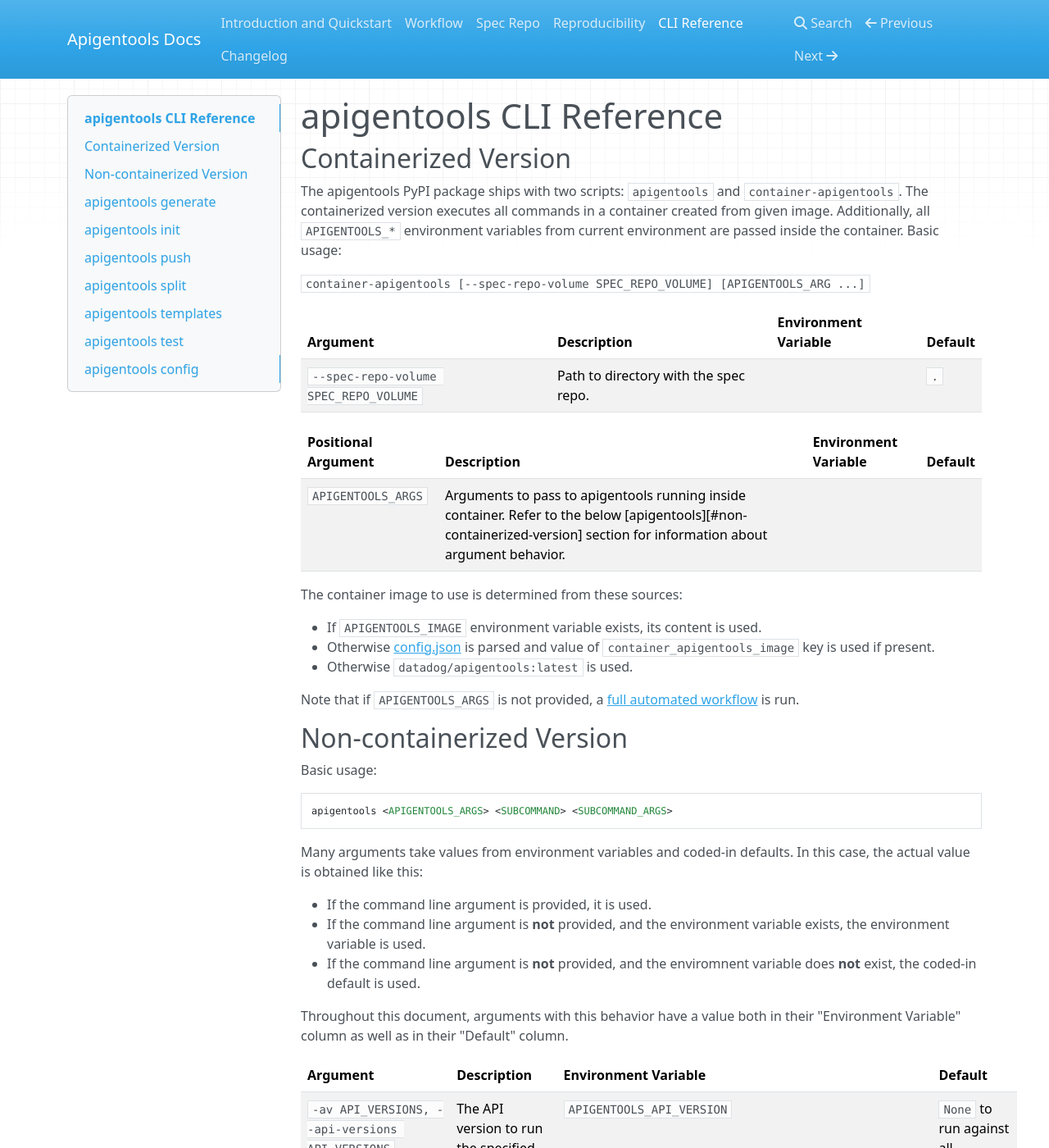
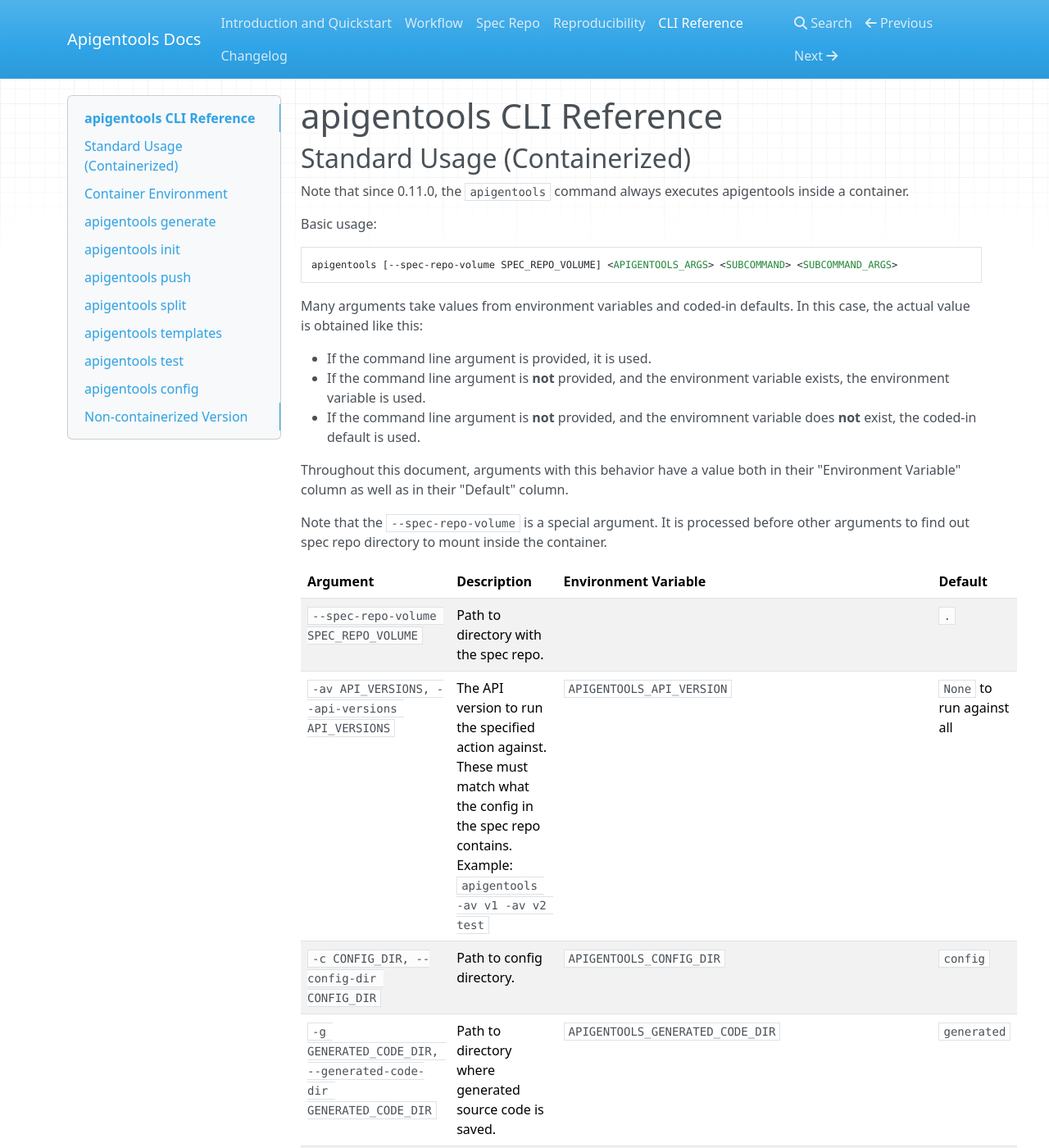
Before and after one commit to DataDog/apigentools, an MkDocs documentation site: the page built from docs/cli.md, in a window 1280 px wide and 1400 px high. Shown: the whole window at 82% size. Built offline with MkDocs 1.6.1, drawn with Linux system fonts in a browser that asks for light colours; nearby versions of some CDN libraries; some of the changed text lies outside the part shown.

Commit message:
Make `apigentools` use containerized version of itself by default

````diff
--- a/.pre-commit-hooks.yaml
+++ b/.pre-commit-hooks.yaml
@@ -6,6 +6,7 @@
       - validate
     description: Validate OpenAPI specification files generated by apigentools using configuration inside this repository.
     pass_filenames: false
+# left here for historical purposes, `apigentools-validate` is now containerized because `apigentools` itself is containerized
 -   id: container-apigentools-validate
     name: Validate OpenAPI specification files using container wrapper
     language: python
--- a/docs/cli.md
+++ b/docs/cli.md
@@ -1,33 +1,13 @@
 # apigentools CLI Reference
 
-## Containerized Version
+## Standard Usage (Containerized)
 
-The apigentools PyPI package ships with two scripts: `apigentools` and `container-apigentools`. The containerized version executes all commands in a container created from given image. Additionally, all `APIGENTOOLS_*` environment variables from current environment are passed inside the container. Basic usage:
-
-`container-apigentools [--spec-repo-volume SPEC_REPO_VOLUME] [APIGENTOOLS_ARG ...]`
-
-Argument | Description | Environment Variable | Default
----------|-------------|----------------------|--------
-`--spec-repo-volume SPEC_REPO_VOLUME` | Path to directory with the spec repo. | | `.`
-
-Positional Argument | Description | Environment Variable | Default
---------------------|-------------|----------------------|--------
-`APIGENTOOLS_ARGS` | Arguments to pass to apigentools running inside container. Refer to the below [apigentools][#non-containerized-version] section for information about argument behavior.
-
-The container image to use is determined from these sources:
-
-* If `APIGENTOOLS_IMAGE` environment variable exists, its content is used.
-* Otherwise [config.json](spec_repo.md#configconfigjson) is parsed and value of `container_apigentools_image` key is used if present.
-* Otherwise `datadog/apigentools:latest` is used.
-
-Note that if `APIGENTOOLS_ARGS` is not provided, a [full automated workflow](workflow.md#run-all-automated-parts-of-the-workflow) is run.
-
-## Non-containerized Version
+Note that since 0.11.0, the `apigentools` command always executes apigentools inside a container.
 
 Basic usage:
 
 ```
-apigentools <APIGENTOOLS_ARGS> <SUBCOMMAND> <SUBCOMMAND_ARGS>
+apigentools [--spec-repo-volume SPEC_REPO_VOLUME] <APIGENTOOLS_ARGS> <SUBCOMMAND> <SUBCOMMAND_ARGS>
 ```
 
 Many arguments take values from environment variables and coded-in defaults. In this case, the actual value is obtained like this:
@@ -38,8 +18,11 @@
 
 Throughout this document, arguments with this behavior have a value both in their "Environment Variable" column as well as in their "Default" column.
 
+Note that the `--spec-repo-volume` is a special argument. It is processed before other arguments to find out spec repo directory to mount inside the container.
+
 Argument | Description | Environment Variable | Default
 ---------|-------------|----------------------|--------
+`--spec-repo-volume SPEC_REPO_VOLUME` | Path to directory with the spec repo. | | `.`
 `-av API_VERSIONS, --api-versions API_VERSIONS` | The API version to run the specified action against. These must match what the config in the spec repo contains. Example: `apigentools -av v1 -av v2 test` | `APIGENTOOLS_API_VERSION` | `None` to run against all
 `-c CONFIG_DIR, --config-dir CONFIG_DIR` | Path to config directory. | `APIGENTOOLS_CONFIG_DIR` | `config`
 `-g GENERATED_CODE_DIR, --generated-code-dir GENERATED_CODE_DIR` | Path to directory where generated source code is saved. | `APIGENTOOLS_GENERATED_CODE_DIR` | `generated`
@@ -50,6 +33,18 @@
 `--git-via-https-installation-access-token` | Use installation access token (authenticating a Github app) for git actions. Mutually exclusive with `--git-via-https-oauth-token`. | `APIGENTOOLS_GIT_VIA_HTTPS_INSTALLATION_ACCESS_TOKEN` |
 `--git-via-https-oauth-token` | Use OAuth over HTTPS, passing this token for git actions. Mutually exclusive with `--git-via-https-installation-access-token`. | `APIGENTOOLS_GIT_VIA_HTTPS_OAUTH_TOKEN` |
 `-v, --verbose` | Log generation in verbose mode.
+
+## Container Environment
+
+The container image to use is determined from these sources:
+
+* If `APIGENTOOLS_IMAGE` environment variable exists, its content is used.
+* Otherwise [config.json](spec_repo.md#configconfigjson) is parsed and value of `container_apigentools_image` key is used if present.
+* Otherwise `datadog/apigentools:latest` is used.
+
+Note that if `APIGENTOOLS_ARGS` is not provided, a [full automated workflow](workflow.md#run-all-automated-parts-of-the-workflow) is run.
+
+Additionally, all `APIGENTOOLS_*` environment variables from current environment are passed inside the container
 
 ## `apigentools generate`
 
@@ -71,6 +66,8 @@
 
 Since version 0.10.0, apigentools also supports processing templates (equivalent to the `apigentools templates` subcommand) as part of generation. The arguments related to this functionality are:
 
+Note that when executing via `apigentools` command and using the default `datadog/apigentools` container, `APIGENTOOLS_TEMPLATES_SOURCE` is set to `openapi-jar`.
+
 Argument | Description | Environment Variable | Default
 ---------|-------------|----------------------|--------
 `--templates-source {local-dir,openapi-git,openapi-jar,skip}` | Source to use for obtaining templates to be processed (`skip` to not process templates) | `APIGENTOOLS_TEMPLATES_SOURCE`| `skip`
@@ -83,7 +80,7 @@
 
 ## `apigentools init`
 
-Initializes a new [spec repo](spec_repo.md).
+Initializes a new [spec repo](spec_repo.md). Note that this operation doesn't run inside a container.
 
 Argument | Description | Environment Variable | Default
 ---------|-------------|----------------------|--------
@@ -129,7 +126,7 @@
 
 ### `apigentools templates local-dir`
 
-Obtains upstream templates from a given local directory.
+Obtains upstream templates from a given local directory. Note that when used through `apigentools` command, the local path would need to be inside your spec repo.
 
 Argument | Description | Environment Variable | Default
 ---------|-------------|----------------------|--------
@@ -185,3 +182,10 @@
 `-L, --list-languages` | Whether to only list the languages supported by this spec. Example: `apigentools -l` | `NA` | `None` to list both languages and versions
 `-V, --list-versions` | Whether to only list the API versions supported by this spec. Example: `apigentools -av` | `NA` | `None` to list both languages and versions
 `-h, --help` | Show help message and exit.
+
+
+## Non-containerized Version
+
+The apigentools PyPI package ships with two scripts: `apigentools` and `container-apigentools`. Historically, `apigentools` ran outside Docker container, while `container-apigentools` invoked apigentools inside container. Since 0.11.0, they both invoke apigentools inside container.
+
+To invoke apigentools outside of a container (not recommended for most users), you can use `python -m apigentools`.
--- a/docs/workflow.md
+++ b/docs/workflow.md
@@ -28,9 +28,7 @@
 pip install apigentools
 ```
 
-Note that apigentools ships with 2 executables: `apigentools` and `container-apigentools`. Consult the [CLI documentation](cli.md) on how these are used. While the following sections provide examples using both of these, we recommend using the container version to ensure reproducibility and presence of all necessary tools.
-
-Note that up until version 0.8.0, the `container-apigentools` required a positional argument with image to use, e.g. `container-apigentools datadog/apigentools:0.8.0 validate`. Since 0.9.0, the image to be used is read either from `APIGENTOOLS_IMAGE` environment variable or from [config](spec_repo.md#configconfigjson) `container_apigentools_image` value.
+Note that historically apigentools shipped with 2 executables: `apigentools` and `container-apigentools`. These are now the same and `container-apigentools` will be removed in the next major release. Consult the [CLI documentation](cli.md) on how the usage.
 
 ## Create a "Spec Repo"
 
@@ -56,13 +54,7 @@
 
 To check the basic validity of your specs, use the [validate command](cli.md#apigentools-validate).
 
-### Locally
-
 Run `apigentools validate`.
-
-### Docker
-
-Run `container-apigentools validate`.
 
 ## Add Template Patches
 
@@ -85,50 +77,26 @@
 
 ## Prepare Templates
 
-*NOTE:* preparing templates is done as part of `container-apigentools generate` since version 0.10.0, so most users will never need this command.
+*NOTE:* preparing templates is done as part of `container-apigentools generate` since version 0.10.0 and `apigentools generate` since version 0.11.0, so most users will never need this command.
 
 Preparing templates means obtaining templates from openapi-generator upstream (either from a git repo, JAR file, or local dir) and applying template patches on top of them.
 
-### Locally
-
-Example: `apigentools templates local-dir /path/to/base/templates`
-
-### Docker
-
-Example: `container-apigentools templates openapi-git v4.1.0`
+Example: `apigentools templates openapi-git v4.1.0`
 
 ## Generate Client Code
 
-To generate actual client code with the [generate command](cli.md#apigentools-generate), you need [templates prepared](#prepare-templates).
-
-### Locally
+To generate actual client code with the [generate command](cli.md#apigentools-generate).
 
 Run `apigentools generate`.
-
-### Docker
-
-Run `container-apigentools generate`.
 
 ## Run Tests
 
 openapi-generator pre-creates unit test files for most of the languages supported. The tests themselves need to be implemented by hand, but apigentools still allows running them as an optional part of the process. The [test command](cli.md#apigentools-test) looks for `Dockerfile.test` and `Dockerfile.test.{major_api_version}` files in the *top level directory* of the generated repo (*not* in the subdirectory with code for that specific major API version). For example, if a specific language in `config.json` has `"github_repo_name": "my-client-java"` and `"spec_versions": ["v1", "v2"]`, apigentools will be looking for `generated/my-client-java/Dockerfile.test`, `generated/my-client-java/Dockerfile.test.v1` and `generated/my-client-java/Dockerfile.test.v2`. For each of these files found, it is built and then executed without arguments. These Dockerfiles would need to be put in the repos manually or added via the [downstream templates](#add-downstream-templates) mechanism.
 
-### Locally
-
 Run `apigentools test`.
-
-### Docker
-
-Run `container-apigentools test`.
 
 ## Push Code
 
 The [push command](cli.md#apigentools-push) allows for taking the generated client code and pushing it up to the remote target directory, so that you can create and merge a quick pull request.
 
 Note that when using the `push` command, the generated directory must be empty, and you must run the `generate` command with the `--clone-repo` flag. This ensure that the latest master of the client repository is cloned into the generated directory, and that the generated client is generated on top of this—while respecting any ignore rules.
-
-# Run All Automated Parts of the Workflow
-
-Note that you can run all the above commands (`validate`, `templates`, `generate`, and `test`) in sequence with Docker with just one command by passing no additional arguments to `container-apigentools`:
-
-Run `container-apigentools`.
--- a/setup.cfg
+++ b/setup.cfg
@@ -44,7 +44,7 @@
 
 [options.entry_points]
 console_scripts =
-    apigentools = apigentools.cli:cli
+    apigentools = apigentools.container_cli:container_cli
     container-apigentools = apigentools.container_cli:container_cli
 
 [options.extras_require]
````
Also changed, not shown: other parts of docs/workflow.md (+3 -3 lines), docs/index.md (+2 -8 lines), docs/spec_repo.md (+1 -6 lines), 11 other files.
